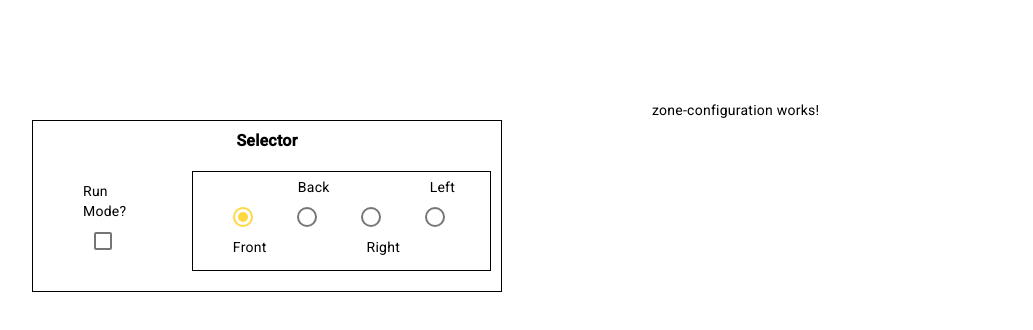
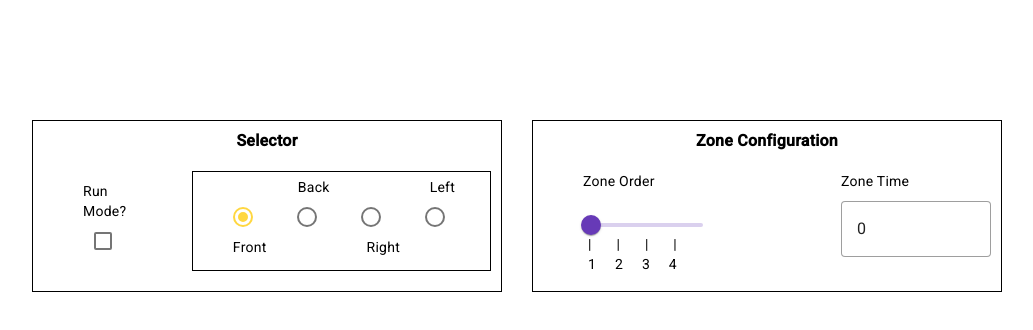
Before and after one commit to priyankaKannan21/technical-assessment, an Angular app: page / in a window 1280 px wide. Shown: the top 330 px of the page, without its empty margins (88-1121 px from the left). Built offline with nearby package versions, Linux system fonts and the light colour scheme.

Commit message:
feat: sprinkler zone configuration: adds html and css
Signed-off-by: priyanka <priyanka.kannan@solitontech.com>

```diff
--- a/src/app/sprinkler-controller/components/zone-configuration/zone-configuration.component.html
+++ b/src/app/sprinkler-controller/components/zone-configuration/zone-configuration.component.html
@@ -1 +1,31 @@
-<p>zone-configuration works!</p>
+<div class="zone-configuration-main">
+  <div class="main-header">Zone Configuration</div>
+  <div class="zone-configuration-sub">
+    <div class="zone-order">
+      <div class="header">Zone Order</div>
+      <mat-slider class="slider-class" min="1" max="5" step="1">
+        <input matSliderThumb value="1" />
+      </mat-slider>
+      <div class="slider-value">
+        <span>|</span>
+        <span>|</span>
+        <span>|</span>
+        <span>|</span>
+      </div>
+      <div class="slider-value">
+        <span>1</span>
+        <span>2</span>
+        <span>3</span>
+        <span>4</span>
+      </div>
+    </div>
+    <div class="time-input">
+      <div class="header">Zone Time</div>
+      <div>
+        <mat-form-field appearance="outline" class="input-class">
+          <input matInput value="0" />
+        </mat-form-field>
+      </div>
+    </div>
+  </div>
+</div>
--- a/src/app/sprinkler-controller/components/zone-configuration/zone-configuration.component.scss
+++ b/src/app/sprinkler-controller/components/zone-configuration/zone-configuration.component.scss
@@ -0,0 +1,55 @@
+.zone-configuration-main{
+    margin: 20px;
+    padding: 10px;
+    height: 150px;
+    width: 70%;
+    border: 1px solid black;
+    display: flex;
+    flex-direction: column;
+    gap: 20px;
+    margin-left: -120px;
+}
+
+.main-header{
+    font-size: 16px;
+    font-weight: bold;
+    align-self: center;
+}
+
+.zone-configuration-sub{
+    display: flex;
+    gap: 80px;
+}
+
+.zone-order{
+    display: flex;
+    flex-direction: column;
+    justify-content: center;
+    gap: 10px;
+    margin-left: 40px;
+    width: 40%;
+}
+
+.slider-class{
+    width: 20%;
+    margin-bottom: -15px;
+}
+
+.slider-value{
+    display: flex;
+    justify-content: space-between;
+    width: 50%;
+    margin-top: -10px;
+    margin-left: 5px;
+}
+
+.time-input{
+    display: flex;
+    flex-direction: column;
+    gap: 10px;
+}
+
+.input-class{
+    width: 150px;
+    height: 20px;
+}
```
